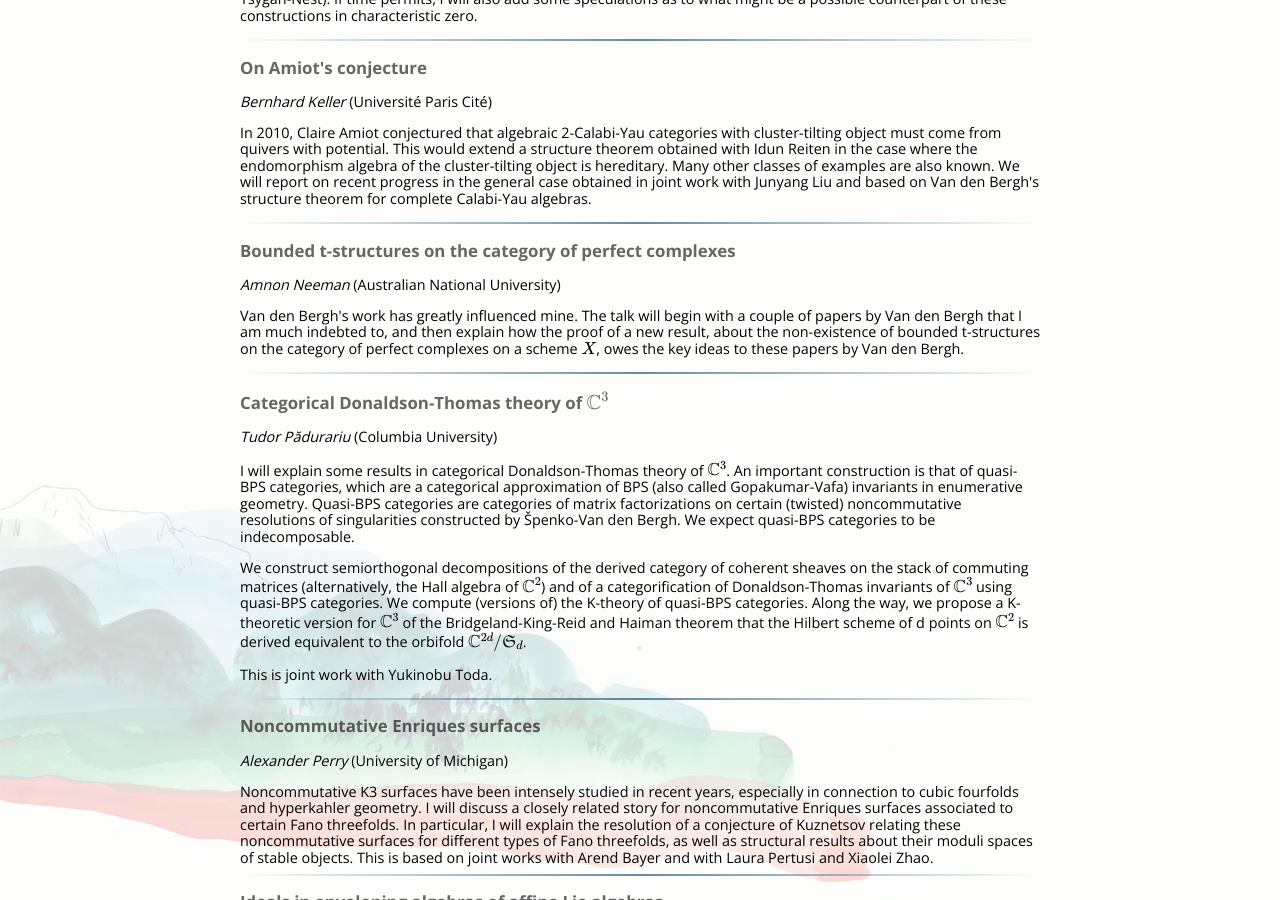
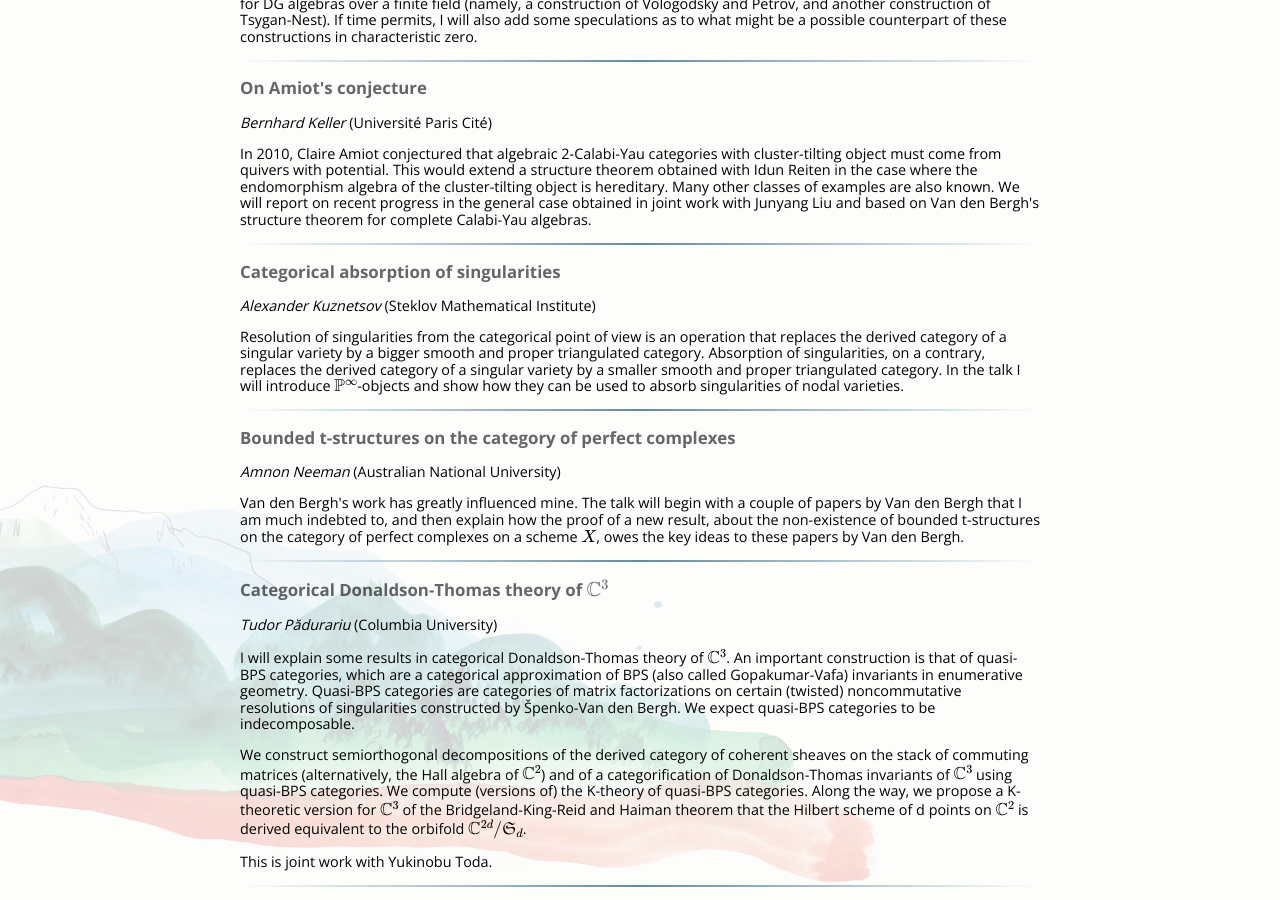
Before and after one commit to ncag-info/antwerp-2020, a Jekyll site: the page built from abstracts.html, in a window 1280 px wide and 900 px high, scrolled down 1643 px. Built offline with Jekyll 4.4.1, drawn with Linux system fonts in a browser that asks for light colours; nearby versions of some CDN libraries; library files that are not in the unit come from our copies; formulas are drawn with MathJax 3; some of the changed text lies outside the part shown.

Commit message:
Add title and abstract

```diff
--- a/_data/talks.yml
+++ b/_data/talks.yml
@@ -38,6 +38,12 @@
   abstract: >
     <p>In 2010, Claire Amiot conjectured that algebraic 2-Calabi-Yau categories with cluster-tilting object must come from quivers with potential. This would extend a structure theorem obtained with Idun Reiten in the case where the endomorphism algebra of the cluster-tilting object is hereditary. Many other classes of examples are also known. We will report on recent progress in the general case obtained in joint work with Junyang Liu and based on Van den Bergh's structure theorem for complete Calabi-Yau algebras.
 
+kuznetsov:
+  title: Categorical absorption of singularities
+  speaker: kuznetsov
+  abstract: >
+    <p>Resolution of singularities from the categorical point of view is an  operation that replaces the derived category of a singular variety by a bigger smooth and proper triangulated category. Absorption of singularities, on a contrary, replaces the derived category of a singular variety by a smaller smooth and proper triangulated category. In the talk I will introduce $\mathbb{P}^\infty$-objects and show how they can be used to absorb singularities of nodal varieties.
+
 neeman:
   title: Bounded t-structures on the category of perfect complexes
   speaker: neeman
@@ -55,7 +61,8 @@
 perry:
   title: Noncommutative Enriques surfaces
   speaker: perry
-  abstract: Noncommutative K3 surfaces have been intensely studied in recent years, especially in connection to cubic fourfolds and hyperkahler geometry. I will discuss a closely related story for noncommutative Enriques surfaces associated to certain Fano threefolds. In particular, I will explain the resolution of a conjecture of Kuznetsov relating these noncommutative surfaces for different types of Fano threefolds, as well as structural results about their moduli spaces of stable objects. This is based on joint works with Arend Bayer and with Laura Pertusi and Xiaolei Zhao.
+  abstract: >
+    <p>Noncommutative K3 surfaces have been intensely studied in recent years, especially in connection to cubic fourfolds and hyperkahler geometry. I will discuss a closely related story for noncommutative Enriques surfaces associated to certain Fano threefolds. In particular, I will explain the resolution of a conjecture of Kuznetsov relating these noncommutative surfaces for different types of Fano threefolds, as well as structural results about their moduli spaces of stable objects. This is based on joint works with Arend Bayer and with Laura Pertusi and Xiaolei Zhao.
 
 sierra:
   title: Ideals in enveloping algebras of affine Lie algebras
@@ -77,7 +84,8 @@
 tabuada:
   title: Grothendieck classes of quadric hypersurfaces and involution varieties
   speaker: tabuada
-  abstract: The Grothendieck ring of varieties, introduced in a letter from Alexander Grothendieck to Jean-Pierre Serre (August 16th 1964), plays an important role in algebraic geometry. However, despite the efforts of several mathematicians, the structure of this ring still remains poorly understood. In this talk, in order to better understand the Grothendieck ring of varieties, I will describe some new structural properties of the Grothendieck classes of quadric hypersurfaces and involution varieties. More specifically, by combining the recent theory of noncommutative motives with the classical theory of motives, I will show that if two quadric hypersurfaces (or, more generally, two involution varieties) have the same Grothendieck class, then they have the same even Clifford algebra and the same signature. As an application, this implies in numerous cases (e.g., when the base field is a local or global field) that two quadric hypersurfaces (or, more generally, two involution varieties) have the same Grothendieck class if and only if they are isomorphic.
+  abstract: >
+    <p>The Grothendieck ring of varieties, introduced in a letter from Alexander Grothendieck to Jean-Pierre Serre (August 16th 1964), plays an important role in algebraic geometry. However, despite the efforts of several mathematicians, the structure of this ring still remains poorly understood. In this talk, in order to better understand the Grothendieck ring of varieties, I will describe some new structural properties of the Grothendieck classes of quadric hypersurfaces and involution varieties. More specifically, by combining the recent theory of noncommutative motives with the classical theory of motives, I will show that if two quadric hypersurfaces (or, more generally, two involution varieties) have the same Grothendieck class, then they have the same even Clifford algebra and the same signature. As an application, this implies in numerous cases (e.g., when the base field is a local or global field) that two quadric hypersurfaces (or, more generally, two involution varieties) have the same Grothendieck class if and only if they are isomorphic.
 
 taelman:
   title: Deformations of Calabi–Yau varieties in mixed characteristic
```
